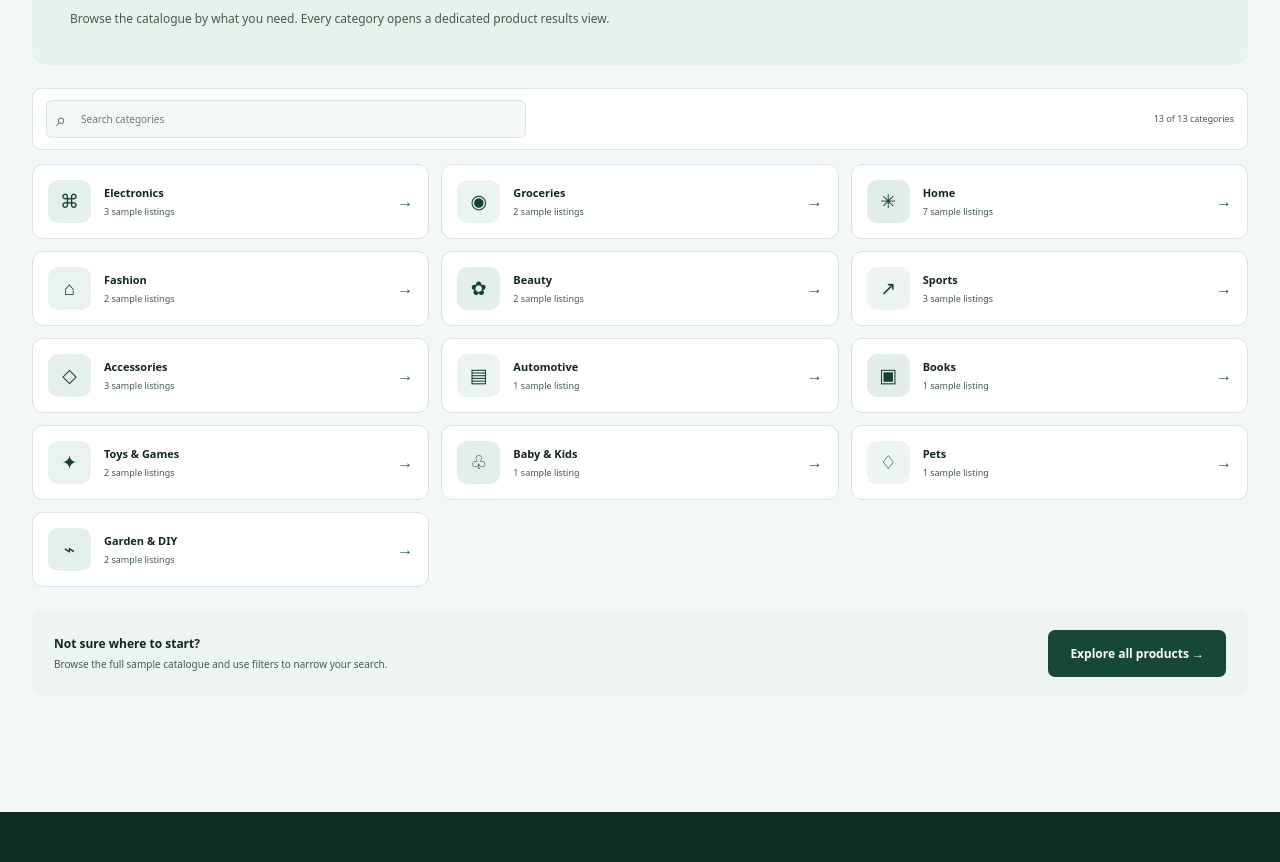
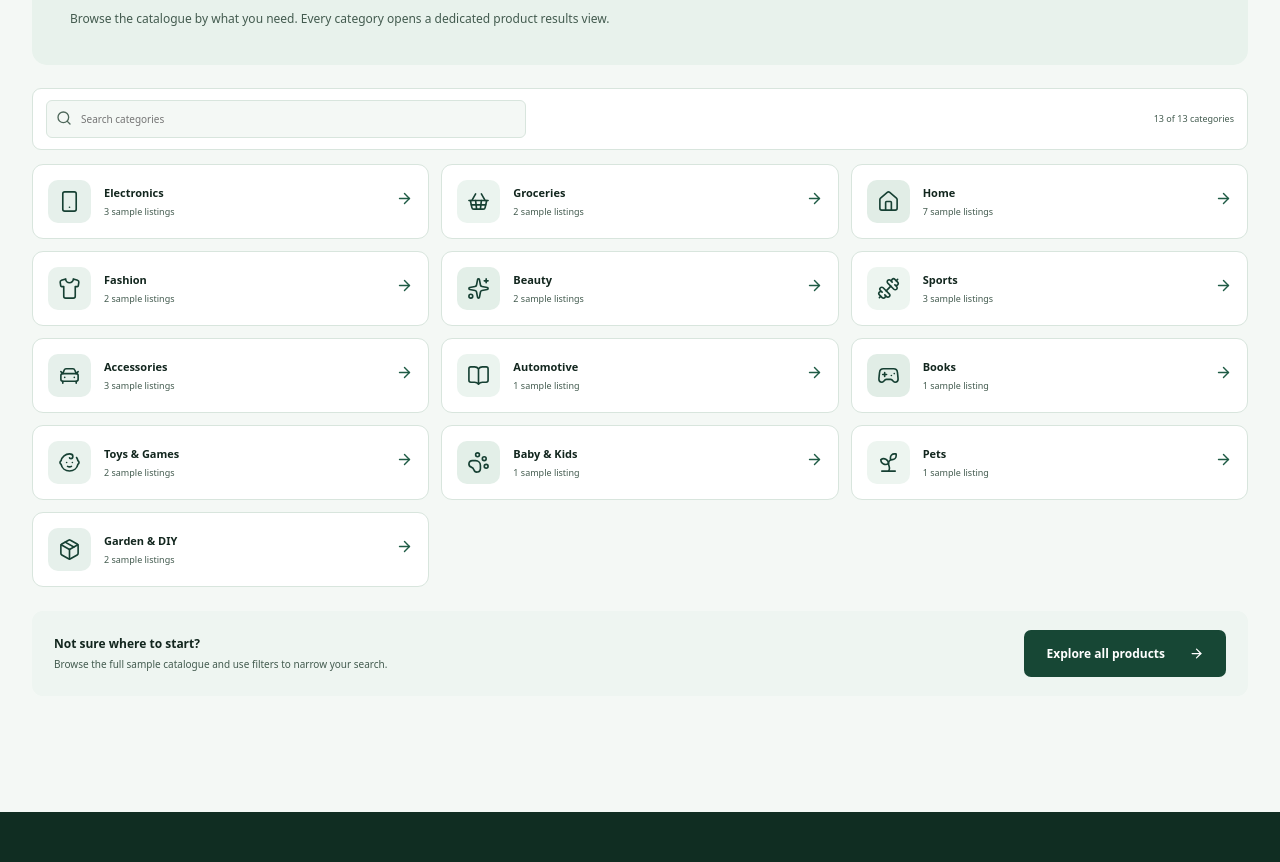
Before and after one commit to medkhalilghdamsi-dev/MARCHY, a React (Vite) app: page /categories in a window 1280 px wide. Shown: the part 337-1199 px from the top of the page. Built offline with nearby package versions, Linux system fonts and the light colour scheme.

Commit message:
ui: add category-specific Lucide icons to discovery directory

```diff
--- a/src/pages/buyer/CategoriesPage.jsx
+++ b/src/pages/buyer/CategoriesPage.jsx
@@ -4,16 +4,17 @@ import { categories, products } from '../../data/products'
 import { searchTextMatches } from '../../utils/marketplace'
 import { translateTree } from '../../i18n/translate'
 import { useMarketplace } from '../../providers/MarketplaceContext'
+import { ArrowRight, Search, Smartphone, ShoppingBasket, House, Shirt, Sparkles, Dumbbell, CarFront, BookOpen, Gamepad2, Baby, PawPrint, Sprout, Package } from 'lucide-react'
 
 export function CategoriesPage() {
  const { language } = useMarketplace()
  const [search,setSearch]=useState('')
- const icons=['⌘','◉','✳','⌂','✿','↗','◇','▤','▣','✦','♧','♢','⌁']
+ const icons=[Smartphone,ShoppingBasket,House,Shirt,Sparkles,Dumbbell,CarFront,BookOpen,Gamepad2,Baby,PawPrint,Sprout,Package]
  const tones=['cat-blue','cat-sand','cat-pink','cat-lilac','cat-green','cat-yellow']
  const allCategories=categories.slice(1)
  const visible=allCategories.filter(name=>searchTextMatches(name,search))
  return translateTree(<main id="main-content" className="shell page categories-page"><div className="breadcrumbs" role="navigation" aria-label="Breadcrumb"><Link to="/">Home</Link> / Categories</div><section className="categories-intro"><span className="eyebrow">EXPLORE MARCHY</span><h1>Find your category.</h1><p>Browse the catalogue by what you need. Every category opens a dedicated product results view.</p><div className="category-total"><b>{allCategories.length}</b><span>everyday categories</span></div></section>
- <div className="category-directory-tools"><label><span>⌕</span><input value={search} onChange={e=>setSearch(e.target.value)} placeholder="Search categories" aria-label="Search categories"/></label><small>{visible.length} of {allCategories.length} categories</small></div>
- {visible.length?<div className="category-directory-grid">{visible.map(name=>{const i=allCategories.indexOf(name);const count=products.filter(p=>p.category===name).length;return <Link to={`/category/${encodeURIComponent(name.toLowerCase())}`} className="category-directory-card" key={name}><span className={`category-directory-icon ${tones[i%tones.length]}`}>{icons[i%icons.length]}</span><span className="category-directory-copy"><b>{name}</b><small>{count} sample {count===1?'listing':'listings'}</small></span><span className="category-directory-arrow">→</span></Link>})}</div>:<div className="empty-state category-directory-empty"><span>⌕</span><h2>No categories found</h2><p>Try a different category name.</p><button type="button" className="outline-btn" onClick={()=>setSearch('')}>Clear search</button></div>}
- <div className="categories-bottom-cta"><div><b>Not sure where to start?</b><span>Browse the full sample catalogue and use filters to narrow your search.</span></div><Link to="/search" className="primary-btn">Explore all products →</Link></div></main>,language)
+ <div className="category-directory-tools"><label><span><Search size={16}/></span><input value={search} onChange={e=>setSearch(e.target.value)} placeholder="Search categories" aria-label="Search categories"/></label><small>{visible.length} of {allCategories.length} categories</small></div>
+ {visible.length?<div className="category-directory-grid">{visible.map(name=>{const i=allCategories.indexOf(name);const count=products.filter(p=>p.category===name).length;const Icon=icons[i%icons.length];return <Link to={`/category/${encodeURIComponent(name.toLowerCase())}`} className="category-directory-card" key={name}><span className={`category-directory-icon ${tones[i%tones.length]}`}><Icon size={23} strokeWidth={1.7}/></span><span className="category-directory-copy"><b>{name}</b><small>{count} sample {count===1?'listing':'listings'}</small></span><span className="category-directory-arrow"><ArrowRight size={17}/></span></Link>})}</div>:<div className="empty-state category-directory-empty"><span><Search size={22}/></span><h2>No categories found</h2><p>Try a different category name.</p><button type="button" className="outline-btn" onClick={()=>setSearch('')}>Clear search</button></div>}
+ <div className="categories-bottom-cta"><div><b>Not sure where to start?</b><span>Browse the full sample catalogue and use filters to narrow your search.</span></div><Link to="/search" className="primary-btn">Explore all products <ArrowRight size={15}/></Link></div></main>,language)
 }
```
